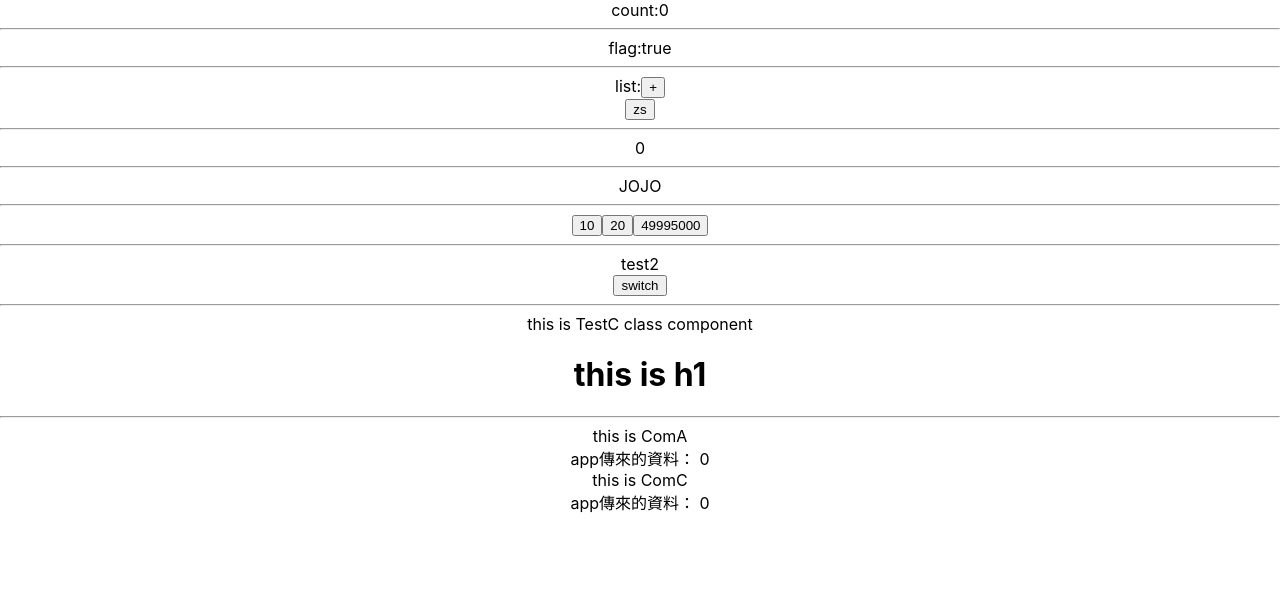
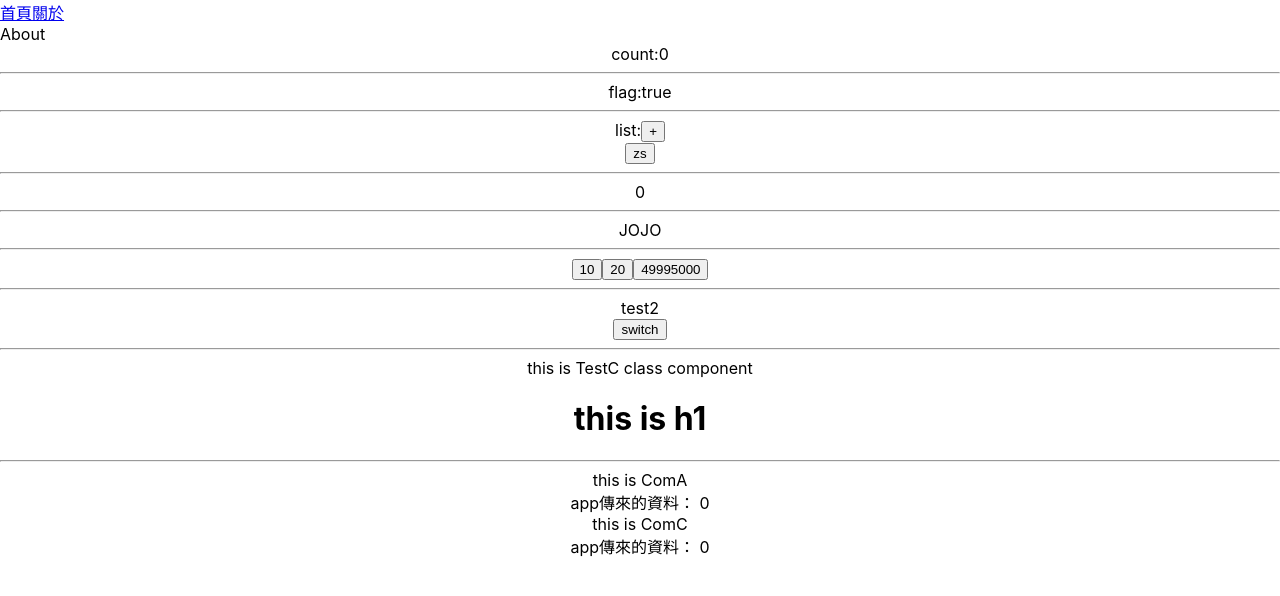
Before and after one commit to stevecyj/react-hooks, a React (Create React App) app: page /#/about in a window 1280 px wide. Before the commit this address led to /. Shown: the top 596 px of the page. Built offline with nearby package versions, Linux system fonts and the light colour scheme; no server answers.

Commit message:
react-router

```diff
--- /dev/null
+++ b/src/About.js
@@ -0,0 +1,7 @@
+function About() {
+  return (
+    <div>About</div>
+  );
+}
+
+export default About;
--- a/src/App.js
+++ b/src/App.js
@@ -1,8 +1,11 @@
 import React, { useContext, useEffect, useRef, useState } from "react";
+import { HashRouter, Link, Routes, Route } from "react-router-dom";
 import Context from './helper/context';
 import { useWindiwScroll } from "./hooks/useWindiwScroll.js";
 import { useLocalStorage } from "./hooks/useLocalStorage";
 import './App.css';
+import Home from "./Home";
+import About from "./About";
 
 function getDefaultValue() {
   let num = 0;
@@ -119,6 +122,13 @@ function App() {
   }
 
   return (
+    <HashRouter>
+      <Link to="/">首頁</Link>
+      <Link to="/about">關於</Link>
+      <Routes>
+        <Route path="/" element={<Home/>}></Route>
+        <Route path="/about" element={<About/>}></Route>
+      </Routes>
       <Context.Provider value={count}>
         <div className="App" style={{ height: '1200px' }}>
           count:{count}
@@ -152,6 +162,7 @@ function App() {
           <ComA/>
         </div>
       </Context.Provider>
+    </HashRouter>
   );
 }
 
--- /dev/null
+++ b/src/Home.js
@@ -0,0 +1,7 @@
+function Home() {
+  return (
+    <div>Home</div>
+  );
+}
+
+export default Home;
```
Lines whose indentation alone changed are shown as unchanged.
